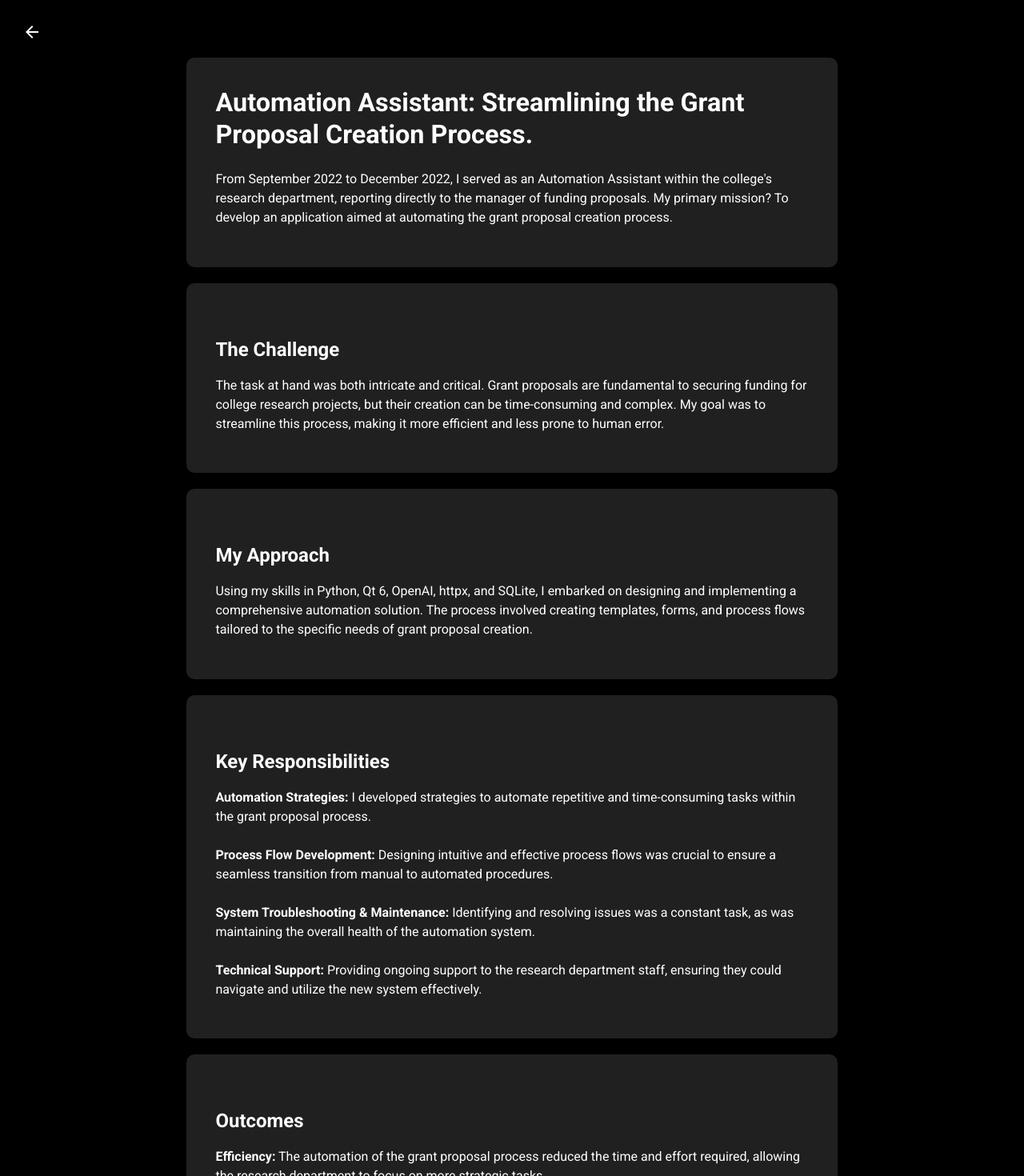
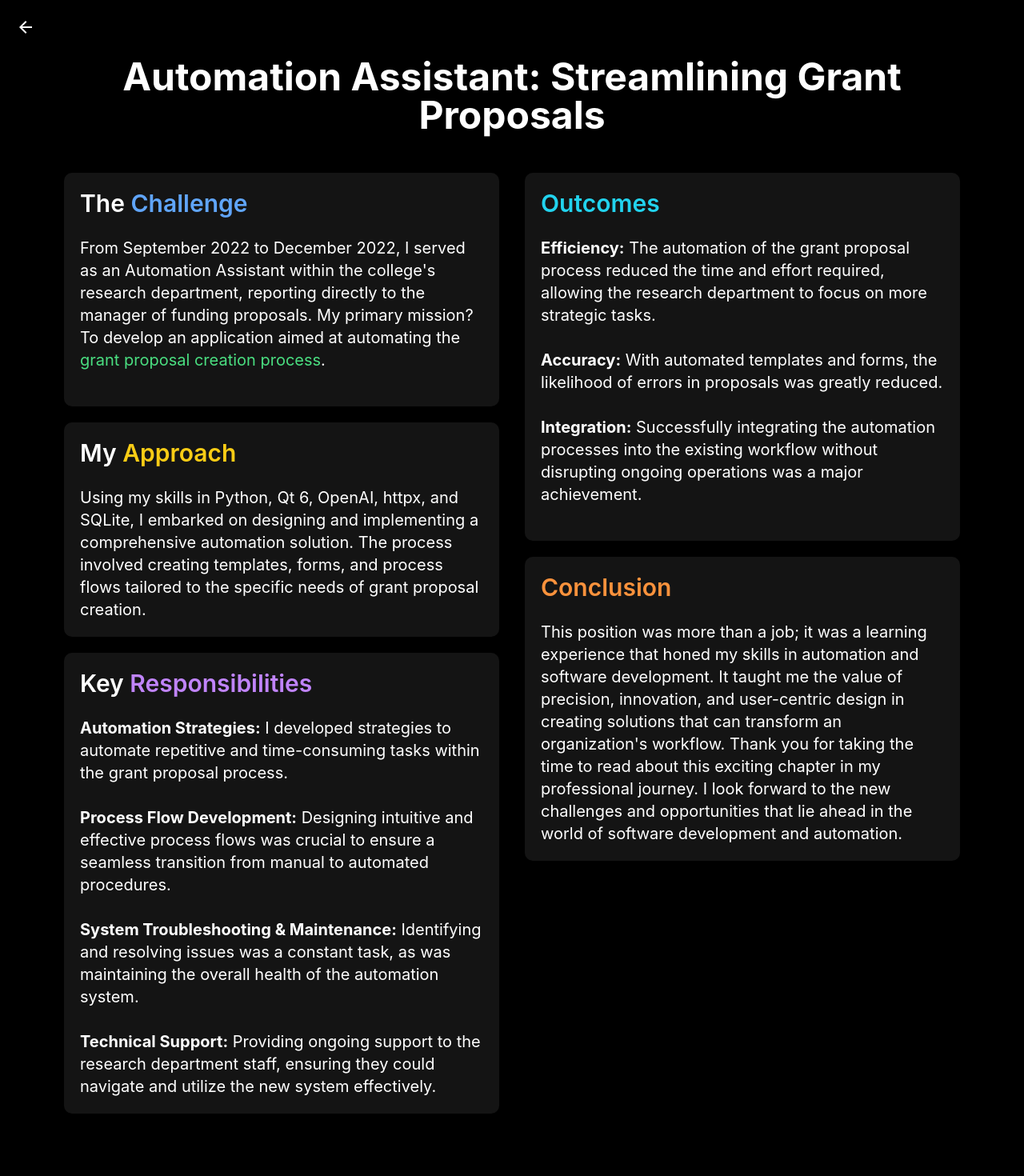
Before and after one commit to AnthonyMercadante/AnthonyMercadante.github.io, a React (Create React App) app: page /AutomationAssistant in a window 1280 px wide. Shown: the top 1470 px of the page at 80% size. Built offline with nearby package versions, Linux system fonts and the light colour scheme.

Commit message:
Styled Automation Assistant page with tailwind

```diff
--- a/src/pages/AutomationAssistant/AutomationAssistant.tsx
+++ b/src/pages/AutomationAssistant/AutomationAssistant.tsx
@@ -1,20 +1,16 @@
 import React from 'react';
-import { Box, Typography, useMediaQuery, useTheme, IconButton, Card, CardContent } from '@mui/material';
+import { useNavigate } from 'react-router-dom';
 import ArrowBackIcon from '@mui/icons-material/ArrowBack';
-import { useNavigate } from 'react-router-dom';
 import LandscapeOverlay from '../../components/LandscapeOverlay';
 
-
 const AutomationAssistant = () => {
-  const theme = useTheme();
-  const isMobile = useMediaQuery(theme.breakpoints.down('sm'));
   const navigate = useNavigate();
 
   const handleBack = () => {
     navigate(-1);
   };
 
-  const cardStyle = {
+  const cardStyle: React.CSSProperties = {
     backgroundColor: 'rgba(25, 25, 25, 0.8)',
     borderRadius: '10px',
     padding: '20px',
@@ -25,82 +21,76 @@ const AutomationAssistant = () => {
   };
 
   return (
+    <div className="flex flex-col items-center bg-black text-white py-6">
+      <button onClick={handleBack} className="absolute top-5 left-5 z-10 text-white">
+        <ArrowBackIcon />
+      </button>
 
-    <Box sx={{ flexGrow: 1, bgcolor: 'transparent', color: 'text.secondary', p: 3, display: 'flex', flexDirection: 'column', alignItems: 'center' }}>
-      <IconButton onClick={handleBack} sx={{ position: 'absolute', top: 20, left: 20, zIndex: 1 }}>
-        <ArrowBackIcon />
-      </IconButton>
-      <Box sx={{ flexGrow: 1, bgcolor: 'black', color: 'text.secondary', p: 3, display: 'flex', flexDirection: 'column', alignItems: 'center' }}></Box>
+      <div className="container mx-auto px-4 lg:px-16 text-center mb-12">
+        <h1 className="text-4xl md:text-5xl font-bold mb-12 text-gradient"><br></br>
+          Automation Assistant: Streamlining Grant Proposals
+        </h1>
 
-      <Box sx={{ width: isMobile ? '100%' : '66%' }}>
-        <Card sx={cardStyle}>
-          <CardContent>
-            <Typography variant="h4" gutterBottom sx={{ fontWeight: 'bold', mb: 3 }}>
-              Automation Assistant: Streamlining the Grant Proposal Creation Process.
-            </Typography>
-            <Typography variant="body1" gutterBottom>
-              From September 2022 to December 2022, I served as an Automation Assistant within the college's research department, reporting directly to the manager of funding proposals. My primary mission? To develop an application aimed at automating the grant proposal creation process.
-            </Typography>
-          </CardContent>
-        </Card>
-        <Card sx={cardStyle}>
-          <CardContent>
-            <Typography variant="h5" gutterBottom sx={{ fontWeight: 'bold', mt: 4, mb: 2 }}>
-              The Challenge
-            </Typography>
-            <Typography variant="body1" gutterBottom>
-              The task at hand was both intricate and critical. Grant proposals are fundamental to securing funding for college research projects, but their creation can be time-consuming and complex. My goal was to streamline this process, making it more efficient and less prone to human error.
-            </Typography>
-          </CardContent>
-        </Card>
-        <Card sx={cardStyle}>
-          <CardContent>
-            <Typography variant="h5" gutterBottom sx={{ fontWeight: 'bold', mt: 4, mb: 2 }}>
-              My Approach
-            </Typography>
-            <Typography variant="body1" gutterBottom>
+        <div className="md:flex md:flex-row md:justify-center">
+          <div className="md:w-1/2 text-left px-4 mb-6">
+            <div style={cardStyle}>
+              <h2 className="text-3xl font-semibold mb-6">
+                The <span className="text-blue-400">Challenge</span>
+              </h2>
+              <p className="text-lg md:text-xl leading-relaxed mb-6">
+                From September 2022 to December 2022, I served as an Automation Assistant within the college's research department, reporting directly to the manager of funding proposals. My primary mission? To develop an application aimed at automating the <span className="text-green-400">grant proposal creation process</span>.
+              </p>
+            </div>
+
+            <div style={cardStyle}>
+              <h2 className="text-3xl font-semibold mb-6">
+                My <span className="text-yellow-400">Approach</span>
+              </h2>
+              <p className="text-lg md:text-xl leading-relaxed">
                 Using my skills in Python, Qt 6, OpenAI, httpx, and SQLite, I embarked on designing and implementing a comprehensive automation solution. The process involved creating templates, forms, and process flows tailored to the specific needs of grant proposal creation.
-            </Typography>
-          </CardContent>
-        </Card>
-        <Card sx={cardStyle}>
-          <CardContent>
-            <Typography variant="h5" gutterBottom sx={{ fontWeight: 'bold', mt: 4, mb: 2 }}>
-              Key Responsibilities
-            </Typography>
-            <Typography variant="body1" gutterBottom>
+              </p>
+            </div>
+
+
+
+            <div style={cardStyle}>
+              <h2 className="text-3xl font-semibold mb-6">
+                Key <span className="text-purple-400">Responsibilities</span>
+              </h2>
+              <p className="text-lg md:text-xl leading-relaxed">
                 <strong>Automation Strategies:</strong> I developed strategies to automate repetitive and time-consuming tasks within the grant proposal process.<br /><br />
                 <strong>Process Flow Development:</strong> Designing intuitive and effective process flows was crucial to ensure a seamless transition from manual to automated procedures.<br /><br />
                 <strong>System Troubleshooting & Maintenance:</strong> Identifying and resolving issues was a constant task, as was maintaining the overall health of the automation system.<br /><br />
                 <strong>Technical Support:</strong> Providing ongoing support to the research department staff, ensuring they could navigate and utilize the new system effectively.
-            </Typography>
-          </CardContent>
-        </Card>
-        <Card sx={cardStyle}>
-          <CardContent>
-            <Typography variant="h5" gutterBottom sx={{ fontWeight: 'bold', mt: 4, mb: 2 }}>
-              Outcomes
-            </Typography>
-            <Typography variant="body1" gutterBottom>
+              </p>
+            </div>
+            </div>
+
+            <div className="md:w-1/2 text-left px-4">
+            <div style={cardStyle}>
+              <h2 className="text-3xl font-semibold mb-6">
+                <span className="text-cyan-400">Outcomes</span>
+              </h2>
+              <p className="text-lg md:text-xl leading-relaxed mb-6">
                 <strong>Efficiency:</strong> The automation of the grant proposal process reduced the time and effort required, allowing the research department to focus on more strategic tasks.<br /><br />
                 <strong>Accuracy:</strong> With automated templates and forms, the likelihood of errors in proposals was greatly reduced.<br /><br />
-              <strong>Integration:</strong> Successfully integrating the automation processes into the existing workflow without disrupting ongoing operations was a major achievement.<br /><br />
-            </Typography>
-          </CardContent>
-        </Card>
-        <Card sx={cardStyle}>
-          <CardContent>
-            <Typography variant="h5" gutterBottom sx={{ fontWeight: 'bold', mt: 4, mb: 2 }}>
-              Conclusion
-            </Typography>
-            <Typography variant="body1" gutterBottom>
+                <strong>Integration:</strong> Successfully integrating the automation processes into the existing workflow without disrupting ongoing operations was a major achievement.
+              </p>
+            </div>
+
+            <div style={cardStyle}>
+              <h2 className="text-3xl font-semibold mb-6">
+                <span className="text-orange-400">Conclusion</span>
+              </h2>
+              <p className="text-lg md:text-xl leading-relaxed">
                 This position was more than a job; it was a learning experience that honed my skills in automation and software development. It taught me the value of precision, innovation, and user-centric design in creating solutions that can transform an organization's workflow. Thank you for taking the time to read about this exciting chapter in my professional journey. I look forward to the new challenges and opportunities that lie ahead in the world of software development and automation.
-            </Typography>
-          </CardContent>
-        </Card>
-      </Box>
+              </p>
+            </div>
+          </div>
+        </div>
+      </div>
       <LandscapeOverlay />
-    </Box>
+    </div>
   );
 };
 
```
Lines whose indentation alone changed are shown as unchanged.
